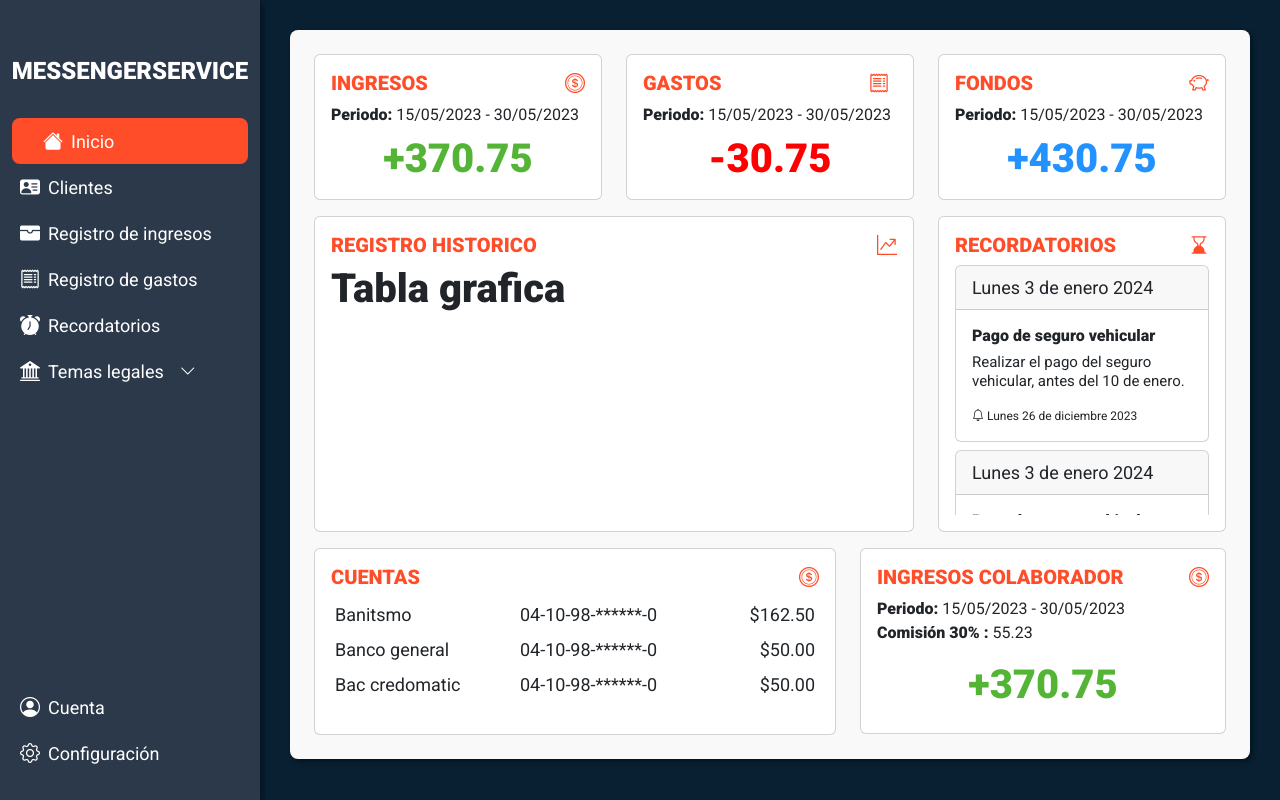
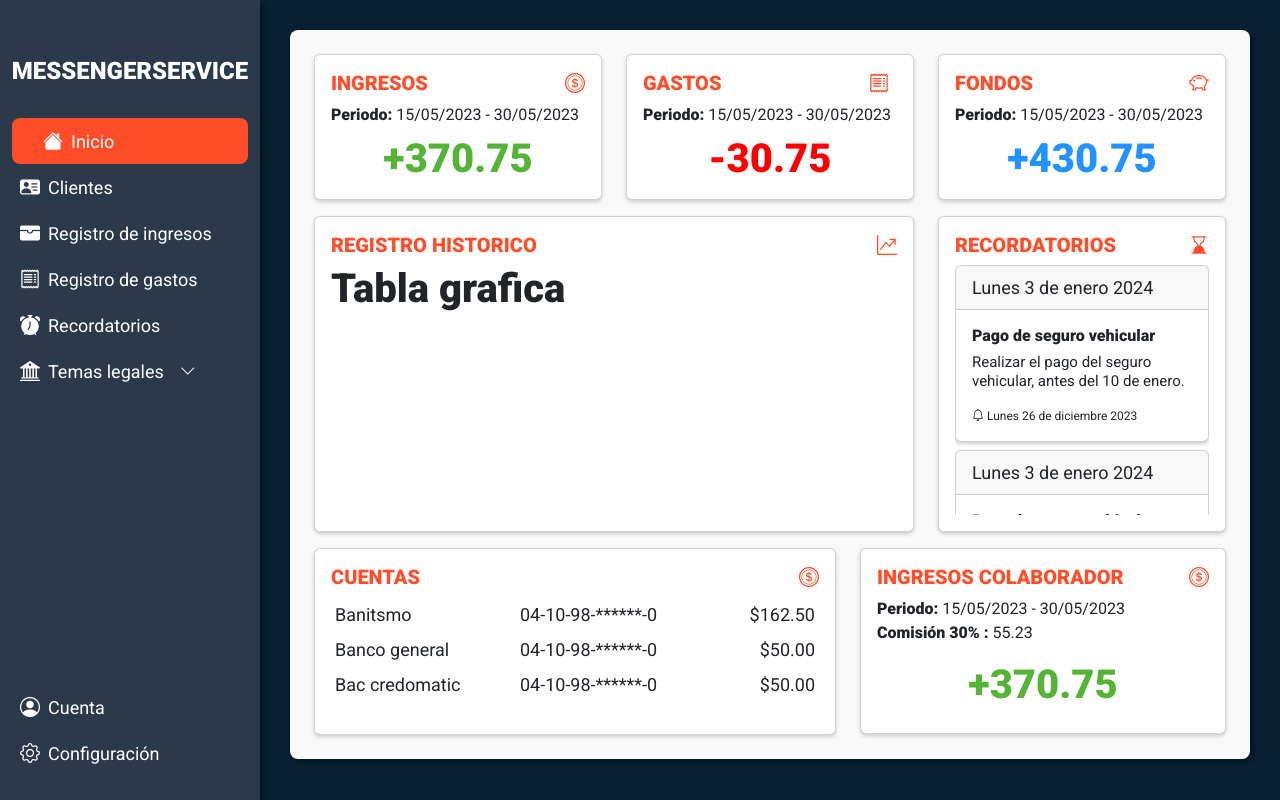
Before and after one commit to DavidMontano1997/MessengerService.app, a website with bundled scripts: page dashboard.html in a window 1280 px wide. Built offline with nearby package versions, Linux system fonts and the light colour scheme.

Commit message:
Habilitando sombras a las tarjetas de boostrap

```diff
--- a/styleSheet/public/custom_boostrap.scss
+++ b/styleSheet/public/custom_boostrap.scss
@@ -28,6 +28,9 @@ $headings-font-weight: 900; // variable de boostrap (h1,h2,h3 ect..)
 $body-bg         : $custom_color_1;
 
 // sombras
+$enable-shadows : true; // habilitando sombras en general
+$card-box-shadow: 0px 2px 4px #cbcbcb; // definiendo sombras al componente card
+
 $box-shadow-sm   : 0.167rem 0.167rem 0.278rem $custom_color_6;
 $box-shadow-lg   : 0 1rem 3rem $custom_color_6;
 $box-shadow-inset: inset 0 1px 2px $custom_color_6;
```
Also changed, not shown: styleSheet/css/custom_boostrap.css, 1 other file.
